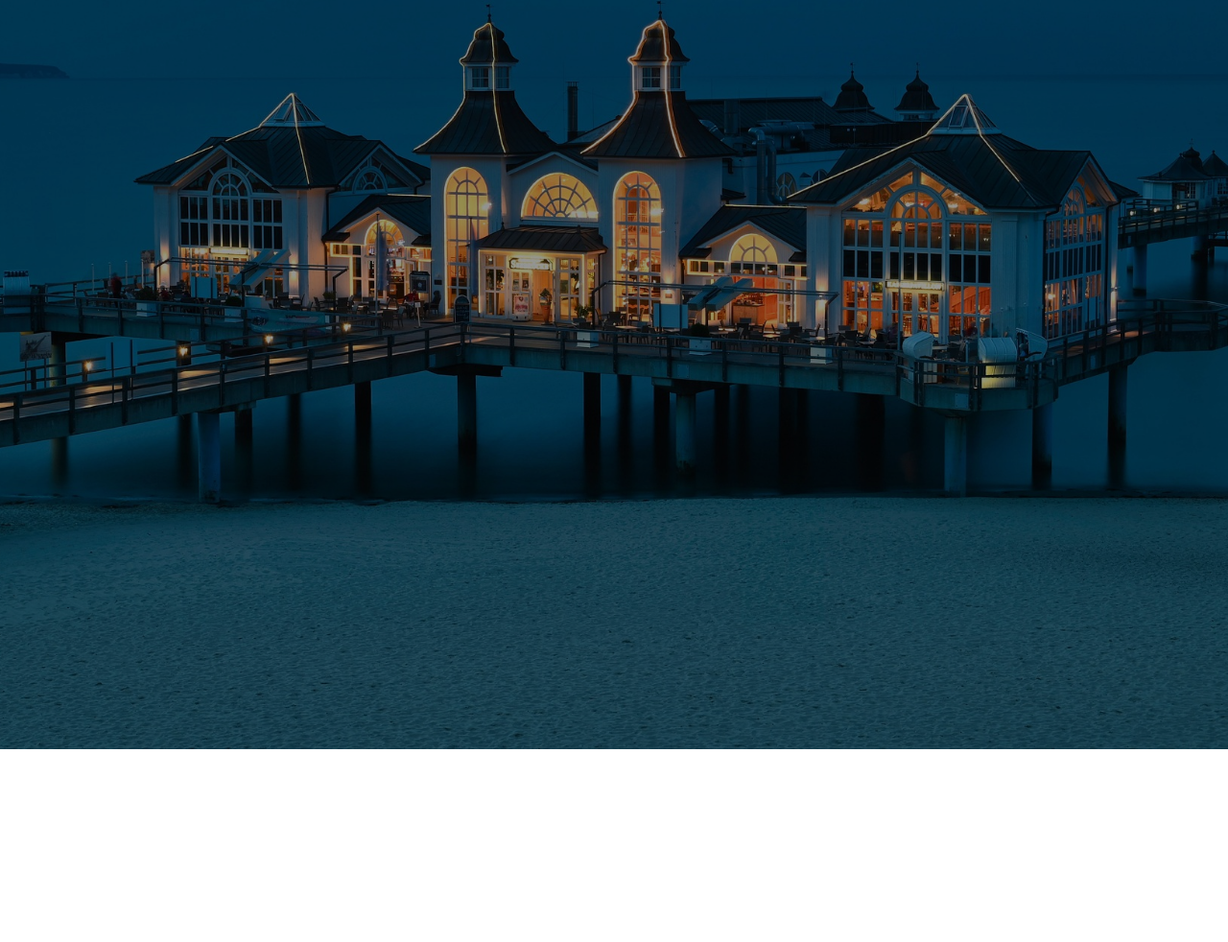
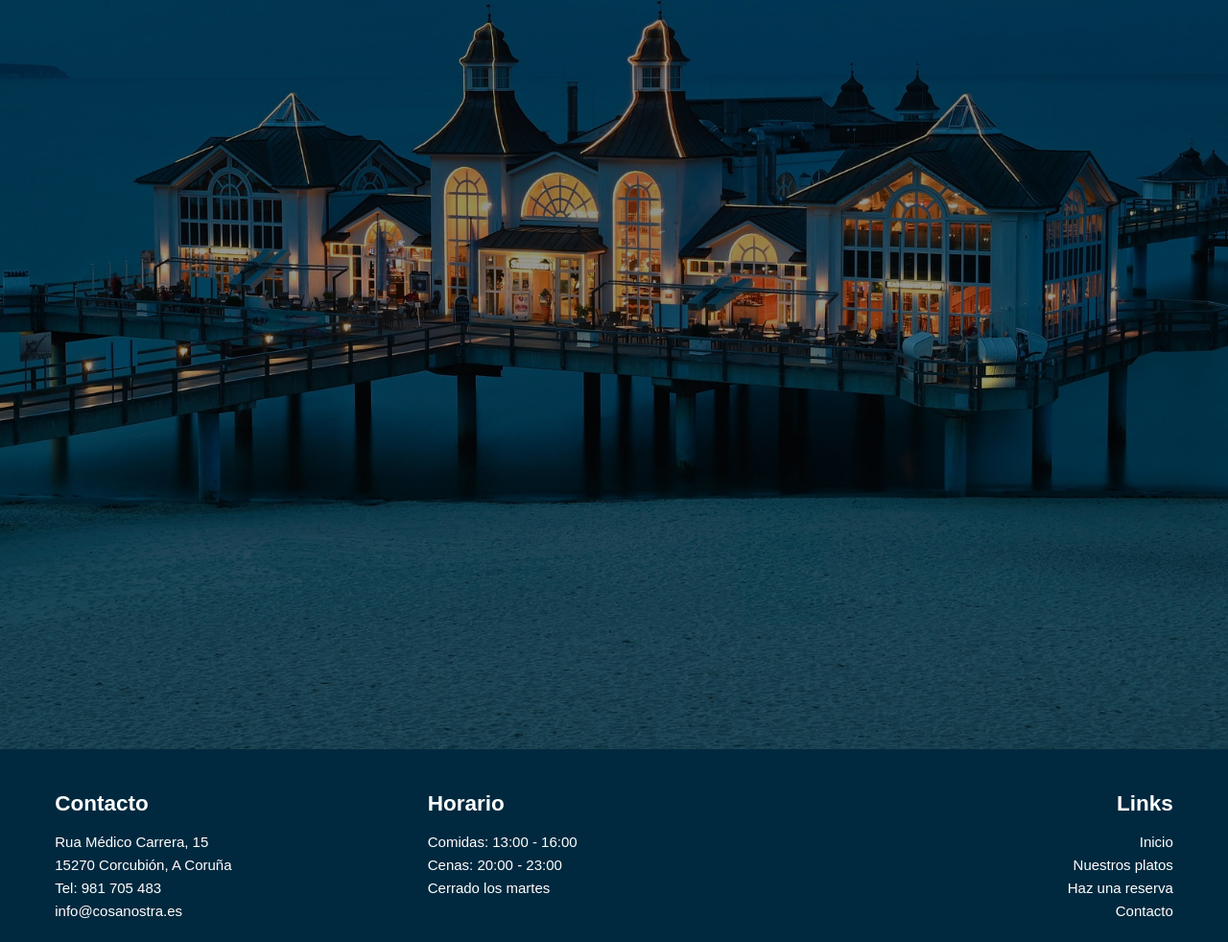
Before and after one commit to eperez1248/Herramientas-HTML-CSS, a website built with Parcel: page src/index.html in a window 1280 px wide. Shown: the part 311-1293 px from the top of the page at 96% size. Before the commit the page ends 1099 px from the top, so only its background shows below. Built offline with nearby package versions, Linux system fonts and the light colour scheme.

Commit message:
Creación de footer

```diff
--- a/src/css/styles.css
+++ b/src/css/styles.css
@@ -115,7 +115,9 @@ header{
 }
 
 header ul,
-header li{
+header li,
+footer ul,
+footer li{
     margin:0;
     padding:0;
     list-style-type: none;
@@ -162,6 +164,7 @@ header ul li:last-child a{
     width: 100%;
     height: 1000px;
     object-fit: cover;
+    display: block;
     filter: brightness(60%);
 }
 
@@ -259,6 +262,48 @@ header ul li:last-child a{
     }
 }
 
+/* footer*/
+footer{
+    color:white;
+    background: var(--bg-dark-blue);
+    padding: 2rem;
+}
+
+.footer-grid{
+    display: grid;
+    grid-template-columns: repeat(auto-fit, minmax(250px, 1fr));
+}
+
+.footer-seccion:last-child{
+    text-align: right;
+
+}
+
+.footer-seccion p{
+    margin: 0 auto;
+}
+
+.footer-seccion h2{
+    margin-bottom: 1rem;
+}
+
+.footer-links a{
+    color: white;
+}
+
+.footer-links a:hover{
+    color: skyblue;
+}
+
+@media screen and (max-width: 836px){
+
+  .footer-seccion:last-child{
+    text-align: unset;
+
+    }
+
+}
+
 @media screen and (min-width: 1200px){
 
     #hamburguer-toggle,
--- /dev/null
+++ b/src/footer.html
@@ -0,0 +1,27 @@
+<footer>
+      <div class="container">
+        <div class="footer-grid">
+         <div class="footer-seccion">
+          <h2>Contacto</h2>
+          <p>Rua Médico Carrera, 15</p>
+          <p>15270 Corcubión, A Coruña</p>
+          <p>Tel: 981 705 483</p>
+          <p>info@cosanostra.es</p>
+        </div>
+        <div class="footer-seccion">
+          <h2>Horario</h2>
+          <p>Comidas: 13:00 - 16:00</p>
+          <p>Cenas: 20:00 - 23:00</p>
+          <p>Cerrado los martes</p>
+        </div>
+        <div class="footer-seccion">
+          <h2>Links</h2>
+          <ul class="footer-links">
+            <li><a href="index.html">Inicio</a></li>
+            <li><a href="platos.html">Nuestros platos</a></li>
+            <li><a href="#">Haz una reserva</a></li>
+            <li><a href="#">Contacto</a></li>
+          </ul>
+        </div>
+      </div>
+    </footer>
--- a/src/header.html
+++ b/src/header.html
@@ -13,7 +13,7 @@
           aria-label="Toggle Navigation"
         />
         <label class="hamburger" for="hamburger-toggle">
-          <span class="menu sr-only">Menu</span>
+          <span></span>
           <span class="slice"></span>
           <span class="slice"></span>
           <span class="slice"></span>
--- a/src/index.html
+++ b/src/index.html
@@ -21,5 +21,6 @@
         </div>
       </div>
     </main>
+    <include src="src/footer.html"></include>
   </body>
 </html>
```
Also changed, not shown: src/plato1.html (+1 -0 lines), src/plato2.html (+1 -0 lines), src/plato3.html (+1 -0 lines), src/platos.html (+1 -0 lines).
